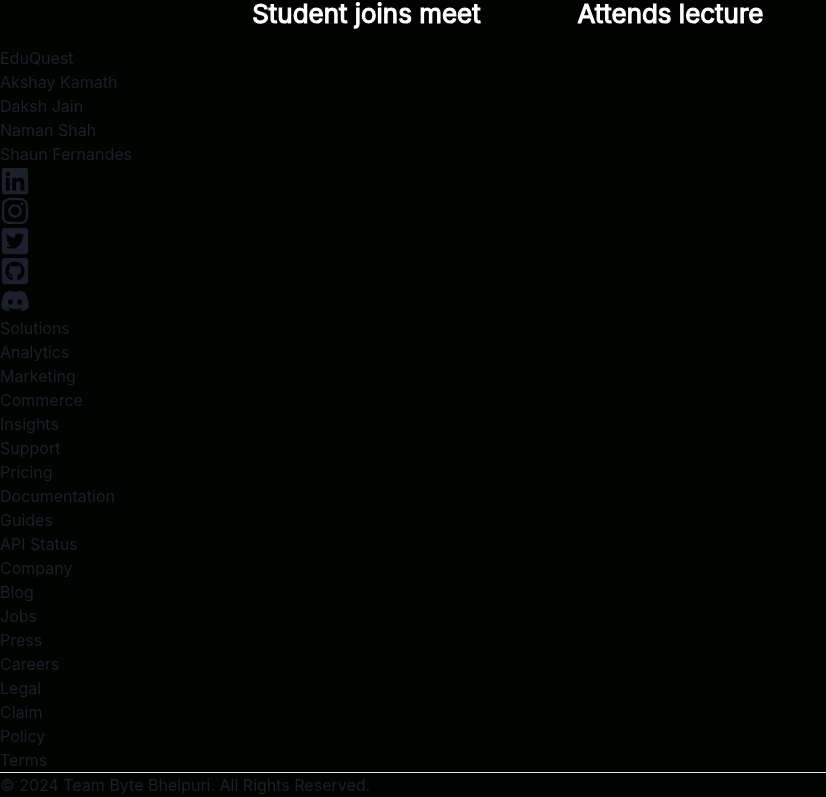
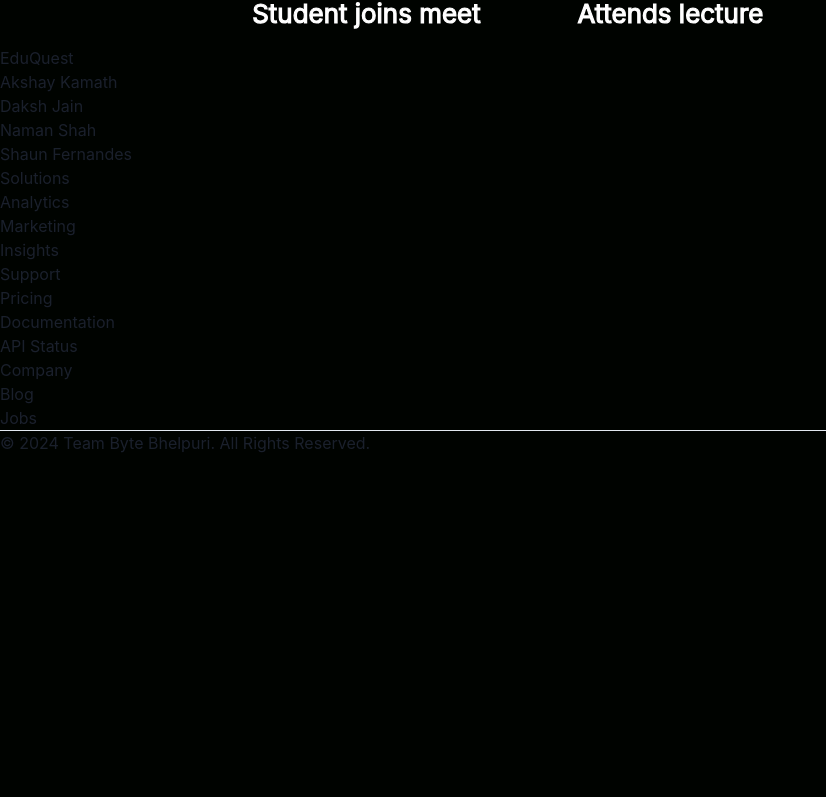
Before and after one commit to ShaunFernandes22/HackFusion, a React (Vite) app in the folder frontend/: page / in a window 1280 px wide. Shown: the part 832-1629 px from the top of the page, without its empty margins (0-826 px from the left). After the commit the page ends 1287 px from the top, so only its background shows below. Built offline with nearby package versions, Linux system fonts and the light colour scheme.

Commit message:
style: styled footer

```diff
--- a/frontend/src/components/Footer.jsx
+++ b/frontend/src/components/Footer.jsx
@@ -1,16 +1,9 @@
 import React from "react";
-import {
-  FaDiscord,
-  FaLinkedin,
-  FaGithubSquare,
-  FaInstagram,
-  FaTwitterSquare,
-} from "react-icons/fa";
 
 const Footer = () => {
   return (
     <footer className="border-y border-gray-700 bg-gray-900">
-      <div className="max-w-[1240px] mx-auto py-6 px-4 grid lg:grid-cols-3 gap-8 text-gray-300">
+      <div className="max-w-[1240px] mx-auto py-6 px-4 grid lg:grid-cols-3 gap-8 text-gray-300 ">
         <div>
           <h1 className="w-full text-3xl font-bold italic text-[#00df9a]">
             EduQuest
@@ -19,48 +12,51 @@ const Footer = () => {
           <h4 className="text-base text-white">Daksh Jain</h4>
           <h4 className="text-base text-white">Naman Shah</h4>
           <h4 className="text-base text-white">Shaun Fernandes</h4>
-          <div className="flex justify-between md:w-[75%] my-6">
-            <FaLinkedin size={30} />
-            <FaInstagram size={30} />
-            <FaTwitterSquare size={30} />
-            <FaGithubSquare size={30} />
-            <FaDiscord size={30} />
-          </div>
         </div>
-        <div className="lg:col-span-2 flex justify-between mt-6">
+        <div className="lg:col-span-2 flex justify-between ">
           <div>
             <h6 className="font-medium text-gray-400">Solutions</h6>
             <ul>
-              <li className="py-2 text-sm">Analytics</li>
-              <li className="py-2 text-sm">Marketing</li>
-              <li className="py-2 text-sm">Commerce</li>
-              <li className="py-2 text-sm">Insights</li>
+              <li className="py-2 text-sm hover:text-[#00df9a] cursor-pointer">
+                Analytics
+              </li>
+              <li className="py-2 text-sm hover:text-[#00df9a] cursor-pointer">
+                Marketing
+              </li>
+
+              <li className="py-2 text-sm hover:text-[#00df9a] cursor-pointer">
+                Insights
+              </li>
             </ul>
           </div>
           <div>
             <h6 className="font-medium text-gray-400">Support</h6>
             <ul>
-              <li className="py-2 text-sm">Pricing</li>
-              <li className="py-2 text-sm">Documentation</li>
-              <li className="py-2 text-sm">Guides</li>
-              <li className="py-2 text-sm">API Status</li>
+              <li className="py-2 text-sm hover:text-[#00df9a] cursor-pointer">
+                Pricing
+              </li>
+              <li className="py-2 text-sm hover:text-[#00df9a] cursor-pointer">
+                <a href="https://documenter.getpostman.com/view/24438498/2sA2xny9wk">
+                  Documentation
+                </a>
+              </li>
+
+              <li className="py-2 text-sm hover:color-green hover:text-[#00df9a] cursor-pointer">
+                <a href="https://documenter.getpostman.com/view/24438498/2sA2xny9wk">
+                  API Status
+                </a>
+              </li>
             </ul>
           </div>
           <div>
             <h6 className="font-medium text-gray-400">Company</h6>
             <ul>
-              <li className="py-2 text-sm">Blog</li>
-              <li className="py-2 text-sm">Jobs</li>
-              <li className="py-2 text-sm">Press</li>
-              <li className="py-2 text-sm">Careers</li>
-            </ul>
-          </div>
-          <div>
-            <h6 className="font-medium text-gray-400">Legal</h6>
-            <ul>
-              <li className="py-2 text-sm">Claim</li>
-              <li className="py-2 text-sm">Policy</li>
-              <li className="py-2 text-sm">Terms</li>
+              <li className="py-2 text-sm hover:text-[#00df9a] cursor-pointer">
+                Blog
+              </li>
+              <li className="py-2 text-sm hover:text-[#00df9a] cursor-pointer">
+                Jobs
+              </li>
             </ul>
           </div>
         </div>
```
